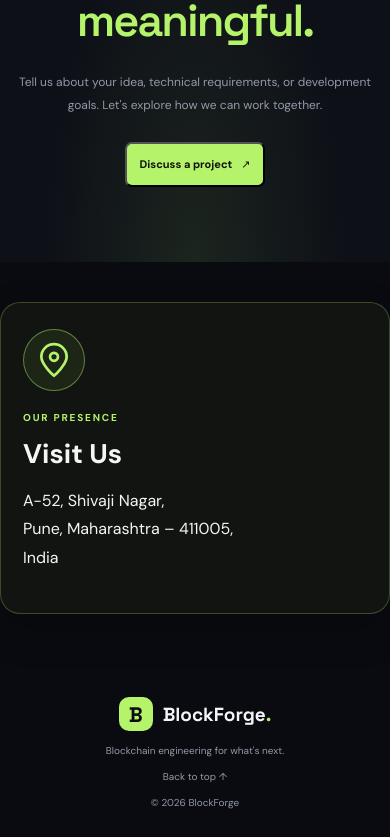
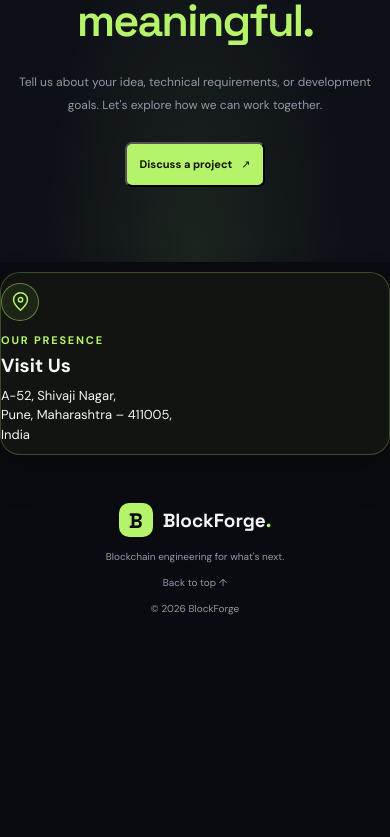
Before and after one commit to BlockForge-Devhimu/BlockForge-webiste-, a React (Vite) app: page / in a window 390 px wide. Shown: the part 8188-9025 px from the top of the page. After the commit the page ends 8831 px from the top, so only its background shows below. Built offline with nearby package versions, Linux system fonts and the light colour scheme.

Commit message:
Update styles.css

```diff
--- a/src/styles.css
+++ b/src/styles.css
@@ -2054,3 +2054,67 @@ font-size: 16px;
 font-size: 15px;
 }
 }
+/* Compact Visit Us Section */
+.visit-section {
+padding: 15px 0 25px;
+}
+
+.visit-card {
+padding: 12px 0;
+gap: 14px;
+}
+
+.visit-icon {
+width: 42px;
+height: 42px;
+}
+
+.visit-icon svg {
+width: 23px;
+height: 23px;
+}
+
+.visit-content .eyebrow {
+margin-bottom: 6px;
+font-size: 11px;
+}
+
+.visit-content h2 {
+font-size: 21px;
+margin-bottom: 8px;
+}
+
+.visit-address {
+font-size: 14px;
+line-height: 1.5;
+margin-bottom: 0;
+}
+
+@media (max-width: 600px) {
+.visit-section {
+padding: 10px 0 20px;
+}
+
+.visit-card {
+gap: 12px;
+padding: 10px 0;
+}
+
+.visit-icon {
+width: 38px;
+height: 38px;
+}
+
+.visit-icon svg {
+width: 21px;
+height: 21px;
+}
+
+.visit-content h2 {
+font-size: 19px;
+}
+
+.visit-address {
+font-size: 13px;
+}
+}
```
